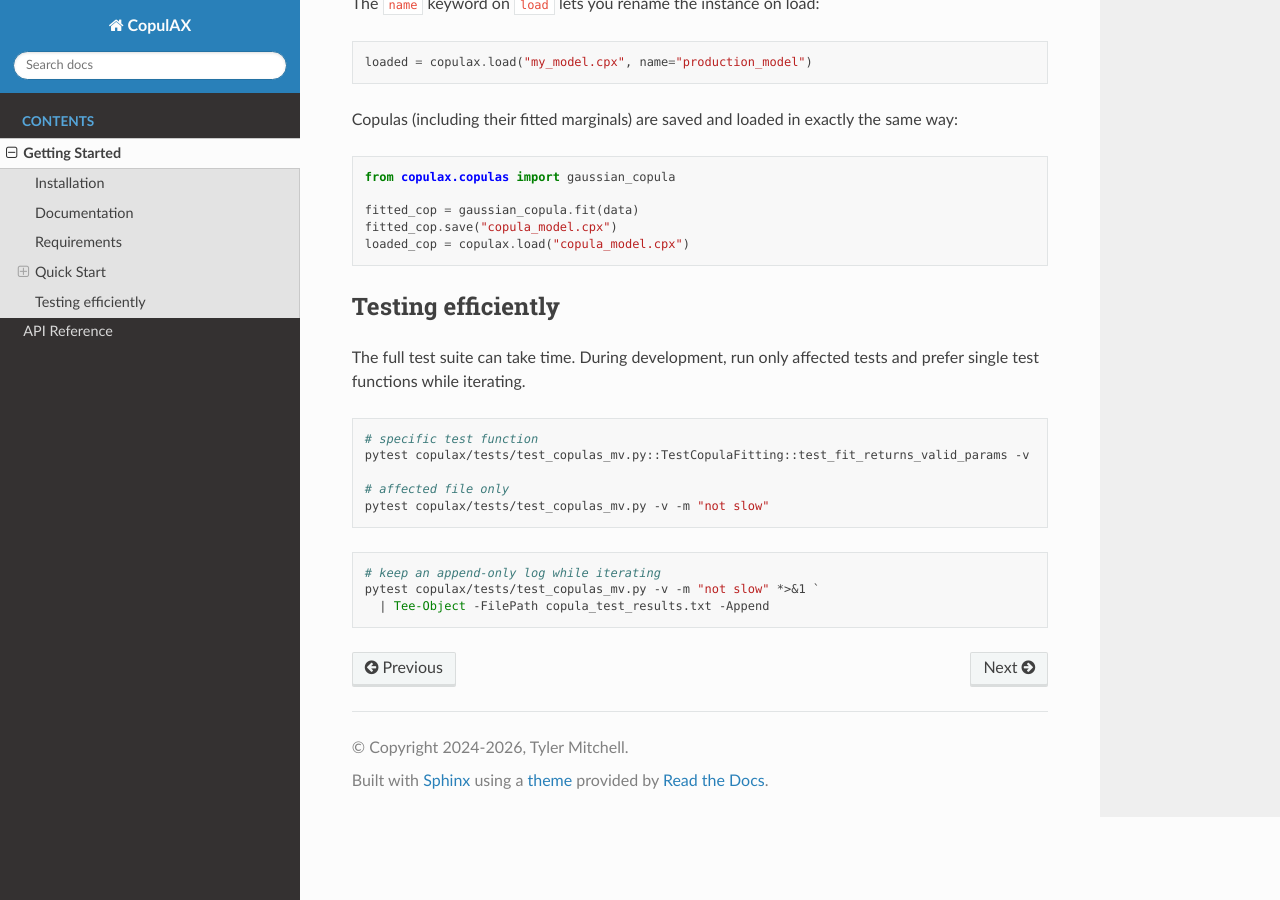
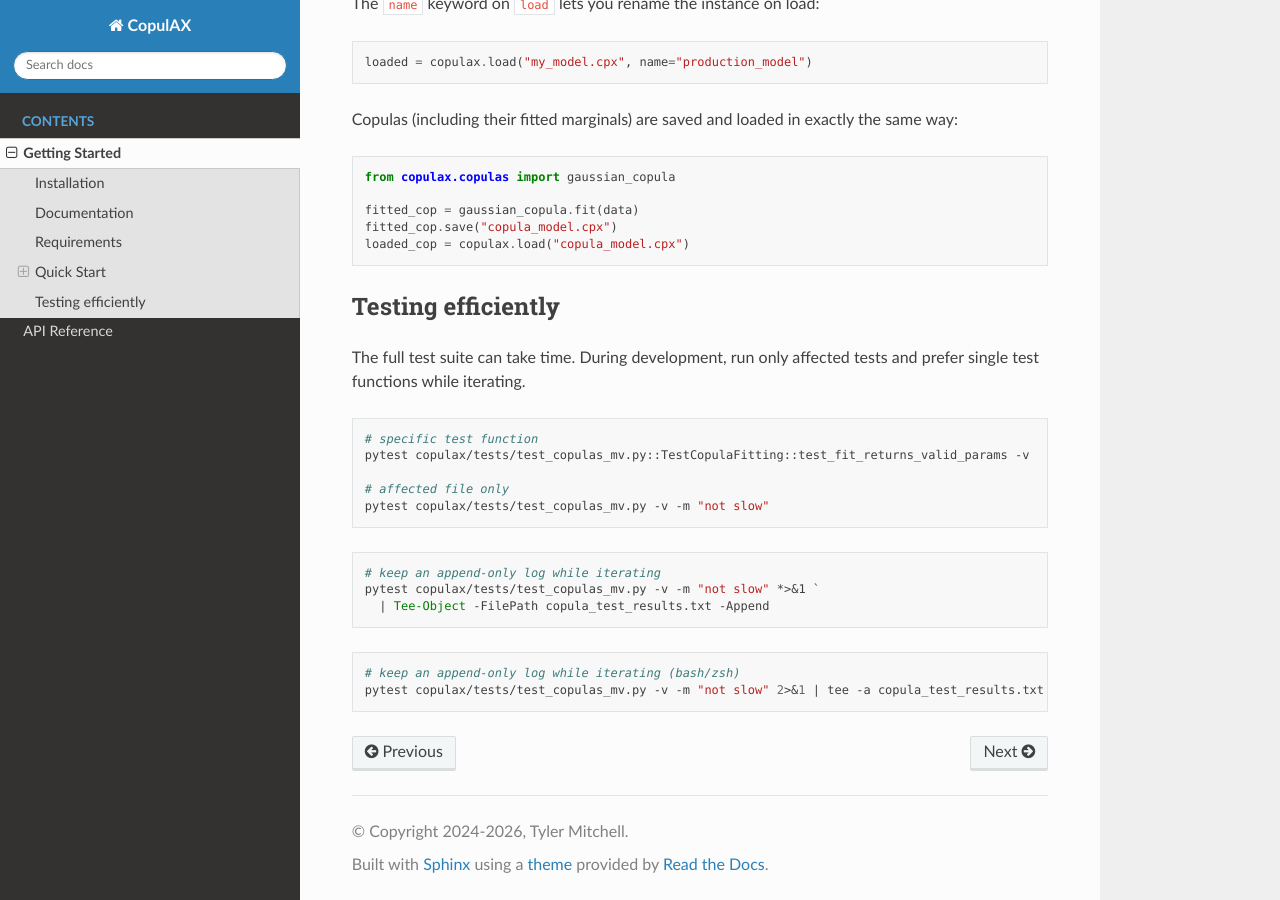
Before and after one commit to tfm000/copulax, a Sphinx documentation site: the page built from docs/getting_started.rst, in a window 1280 px wide and 900 px high, scrolled down 2890 px. Built offline with Sphinx 7.4.7 and the Read the Docs theme 3.1.0, drawn with Linux system fonts in a browser that asks for light colours.

Commit message:
docs: add bash test-log command examples

```diff
--- a/docs/getting_started.rst
+++ b/docs/getting_started.rst
@@ -191,3 +191,8 @@ and prefer single test functions while iterating.
    # keep an append-only log while iterating
    pytest copulax/tests/test_copulas_mv.py -v -m "not slow" *>&1 `
      | Tee-Object -FilePath copula_test_results.txt -Append
+
+.. code-block:: bash
+
+   # keep an append-only log while iterating (bash/zsh)
+   pytest copulax/tests/test_copulas_mv.py -v -m "not slow" 2>&1 | tee -a copula_test_results.txt
```
Also changed, not shown: README.md (+5 -0 lines).
